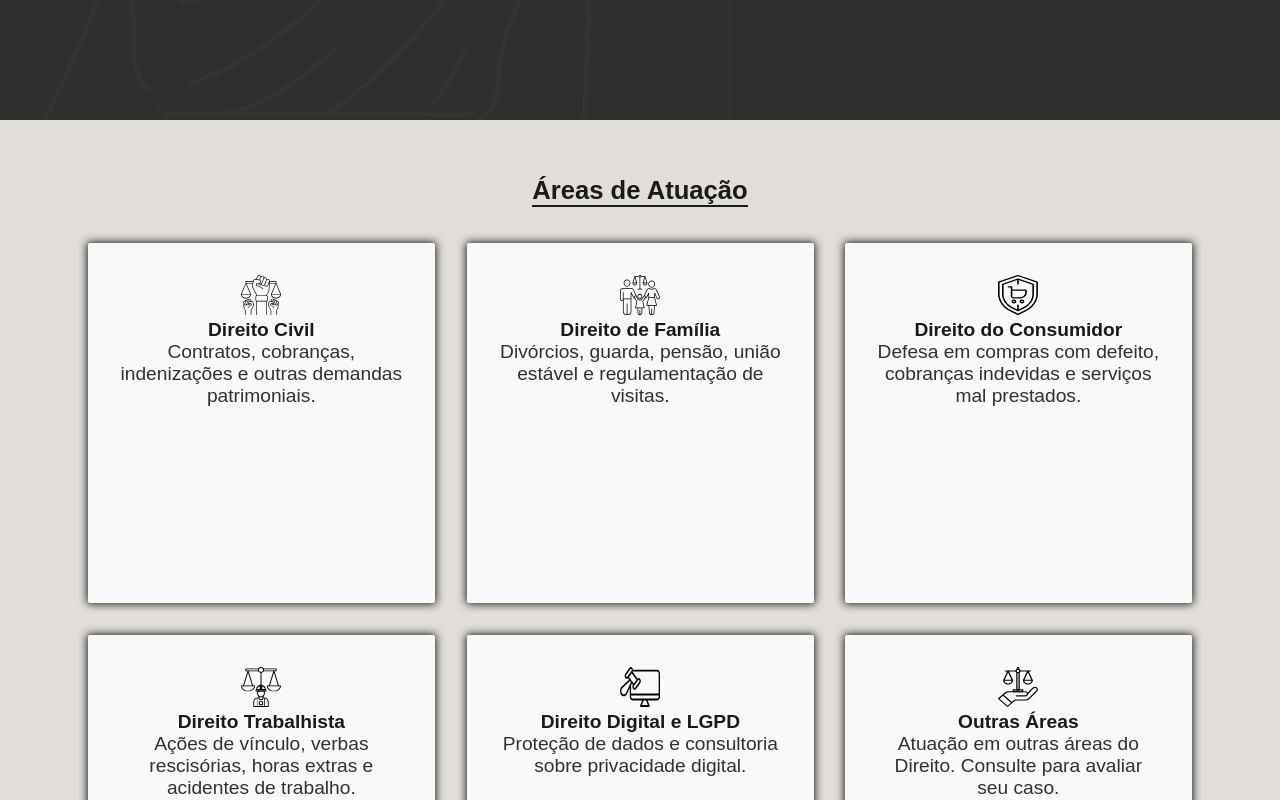
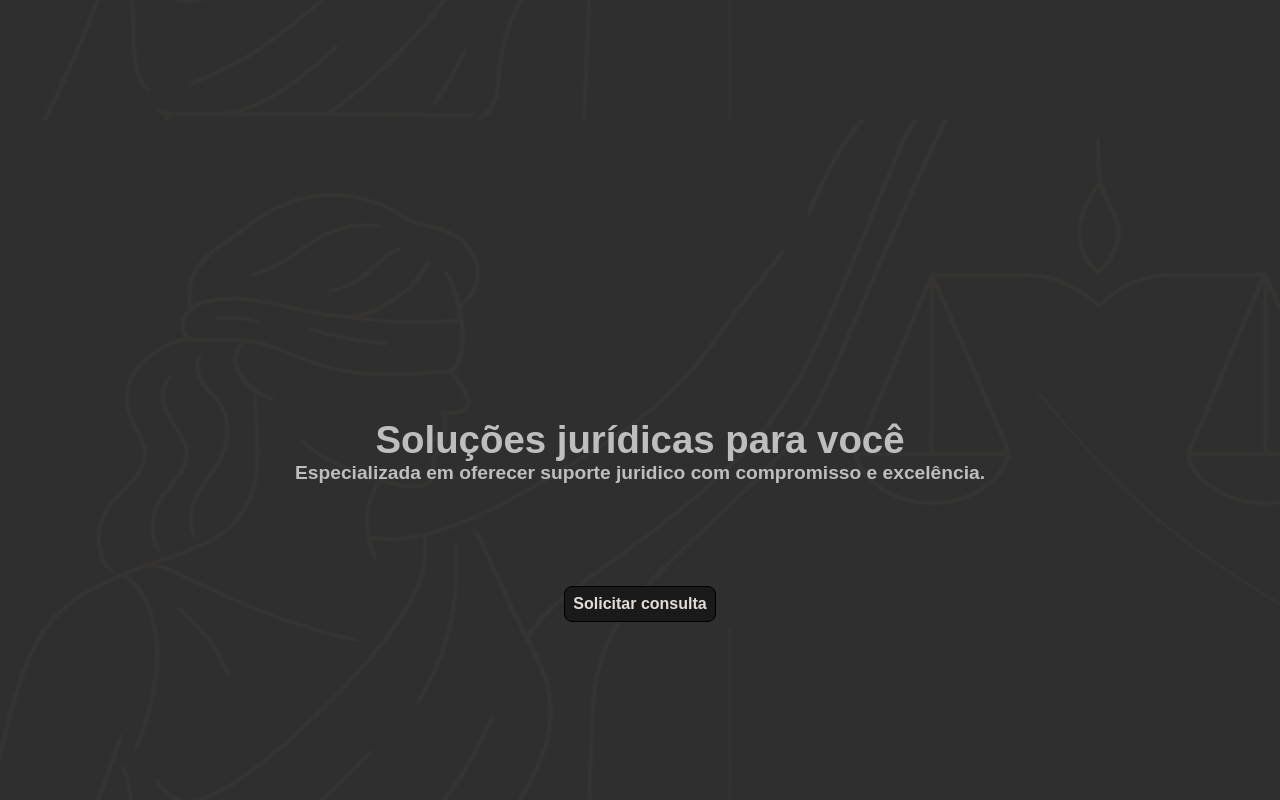
Before and after one commit to HigorBernardesPNG/laddingMalu, a Next.js app: page / in a window 1280 px wide. Shown: the part 680-1480 px from the top of the page. Built offline with nearby package versions, Linux system fonts and the light colour scheme.

Commit message:
style: Envia separações de variaveis no scss.

```diff
--- a/src/app/page.tsx
+++ b/src/app/page.tsx
@@ -4,6 +4,7 @@ import SobreSection from '@/components/SobreSection';
 import ContatoSection from '@/components/ContatoSection';
 import Footer from '@/components/Footer';
 import Script from 'next/script';
+import RespSection from '@/components/RespSection';
 
 export default function Page() {
   const jsonLd = {
@@ -38,6 +39,7 @@ export default function Page() {
       />
       {<main>
         <HeroSection/>
+        <RespSection />
         <AreasSection />
         <SobreSection />
         <ContatoSection />
--- a/src/components/AreasSection/AreasSection.module.scss
+++ b/src/components/AreasSection/AreasSection.module.scss
@@ -24,7 +24,7 @@
 .titleSection {
   color: $dark-color;
   font-size: $size-titule-areasSection;
-  border-bottom: 2px solid $dark-color;
+  // border-bottom: 2px solid $dark-color;
   display: inline-block;
   margin-bottom: 4px;
 }
@@ -121,7 +121,7 @@
     gap: 2rem;
   }
 
-  .isInactive, .isActive { display: block; } /* todos visíveis */
+  .isInactive, .isActive { display: flex; } /* todos visíveis */
   .controls { display: none; }               /* esconde setas e dots */
 }
 
--- /dev/null
+++ b/src/components/RespSection/RespSection.module.scss
@@ -0,0 +1,66 @@
+@import '../../styles/mixins';
+@import '../../styles/variables';
+
+.hero {
+  @include grid-desktop;
+  display: flex;
+  align-items: center;
+  justify-content: center;
+  // background-color: $background-one;
+  background-image: url(/images/areaInicial.svg);
+  background-size: cover;
+  background-repeat: no-repeat;
+  background-position: center;
+  min-height: 100dvh;
+  // width: 100dvh;
+  text-align: center;
+}
+
+.logoHero {
+
+  width: 24rem;
+
+  @include respond-to(md) {
+    width: 16rem;
+  }
+
+}
+
+.container {
+  @include flex-direction;
+  gap: clamp(24px, 8vw, 129px);
+  margin: 0 auto;
+}
+
+.title {
+  color: $paragraph-color;
+  font-size: $size-titule-heroSection;
+}
+
+.subtitle {
+  color: $paragraph-color;
+  font-size: $size-subtitule-heroSection;
+}
+
+.ctaButton {
+  @include button-base;
+  width: auto;
+  font-size: 1rem;
+  color: $light-gray;
+  background: $dark-color;
+  // transition: transform 0.4s ease, border-color 0.4s ease;
+  transition: background-color 0.8s ease, border 0.8s ease;
+
+   &:hover {
+
+    border-color: $primary-color;
+    color: $primary-color;
+
+  }
+
+  .iconButton {
+
+  width: 1.5rem;
+
+  }
+}
--- /dev/null
+++ b/src/components/RespSection/index.tsx
@@ -0,0 +1,31 @@
+'use client'; // Necessário para usar interações no App Router
+import styles from './RespSection.module.scss';
+// import IconButton from "../../assets/icons/iconButton.svg";
+// import LogoHero from "../../assets/icons/logoRespSection.svg";
+import Link from 'next/link';
+
+const RespSection = () => {
+  return (
+    <section id='RespSection' className={styles.hero}>
+      <div className={styles.container}>
+        {/* <LogoHero alt="Logo da advogada Maria Luiza Munhoz" className={styles.logoHero}/> */}
+        <div>
+          <h1 className={styles.title}>
+            Soluções jurídicas para você
+          </h1>
+          <h2 className={styles.subtitle}>
+            Especializada em oferecer suporte juridico com compromisso e excelência.
+          </h2>
+        </div>
+        <Link href="#contatoSection">
+          <button className={styles.ctaButton}>
+            {/* <IconButton alt="Um icone de um balão de bate-papo" className={styles.iconButton} /> */}
+            Solicitar consulta
+          </button>
+        </Link>
+      </div>
+    </section>
+  );
+};
+
+export default RespSection;
--- a/src/styles/_variables.scss
+++ b/src/styles/_variables.scss
@@ -1,4 +1,34 @@
 // _variables.scss
+$F3EFEA: #F3EFEA;
+$F6EEE2: #F6EEE2;
+$FEFCF7: #FEFCF7;
+$BAA78D: #BAA78D;
+
+$DFD0BD: #DFD0BD;
+$DFD1BE: #DFD1BE;
+
+
+
+// Backgrounds-Windows
+    // Header
+        // $backgound-Header: ;
+    // HeroSection
+        $backgound-HeroSection: $F3EFEA;
+    // AreasSection
+        $backgound-AreasSection: $FEFCF7;
+            $backgound-AreasSection-Lateral: $F6EEE2;
+    // ContatoSection
+        $backgound-ContatoSection: $FEFCF7;
+            $backgound-ContatoSection-BlocoUm: $FEFCF7;
+            $backgound-ContatoSection-BlocoDois: $BAA78D;
+    // Footer
+        $backgound-Footer: $F3EFEA;
+
+// Backgrounds-Buttons
+    $Button0: $DFD0BD;
+    $Button1: $DFD1BE;
+    $Button2: $BAA78D;
+
 
 // Colors
 $primary-color: #E4D12C;
```
